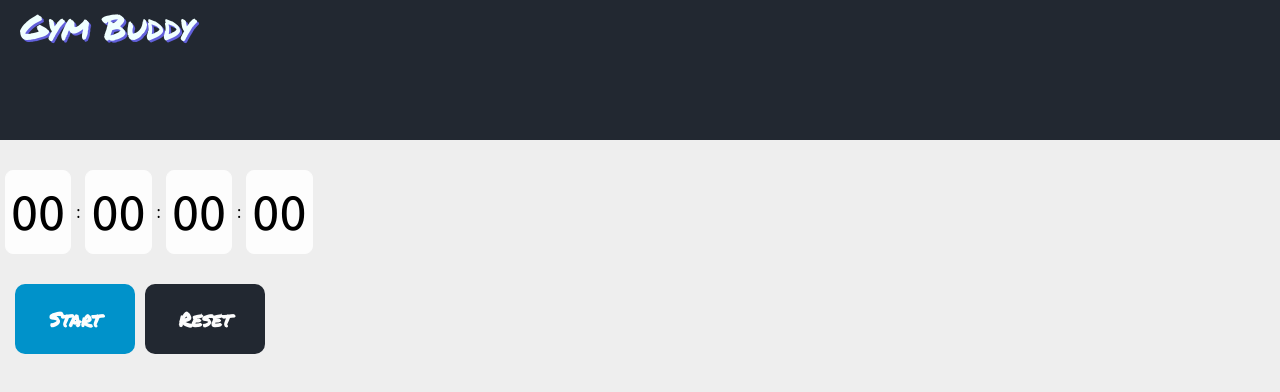
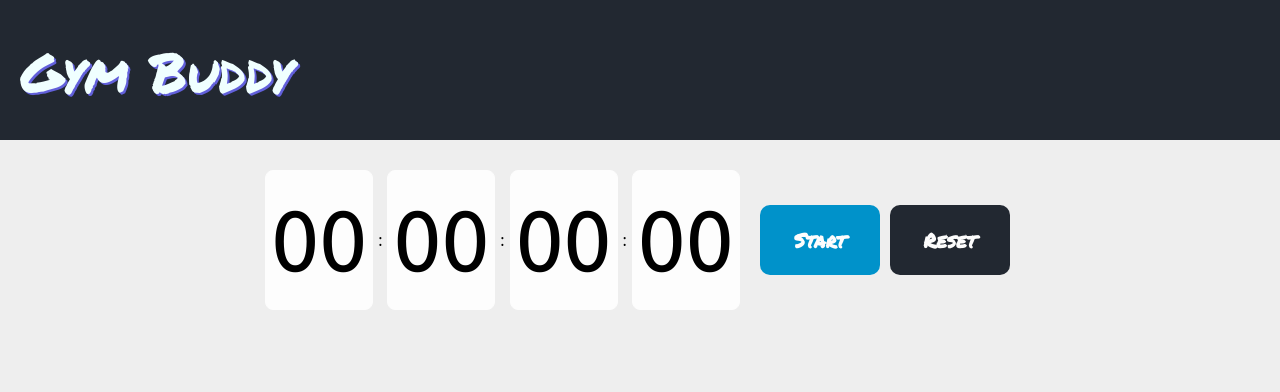
Before and after one commit to b-e-n-murray/react-gym-buddy-app, a React (Create React App) app: page /stopwatch in a window 1280 px wide. Shown: the top 392 px of the page. Built offline with nearby package versions, Linux system fonts and the light colour scheme; a web font is replaced by a local one.

Commit message:
fixed some css sizing

```diff
--- a/src/App.css
+++ b/src/App.css
@@ -3,6 +3,7 @@
 @tailwind base;
 @tailwind components;
 @tailwind utilities;
+
 :root {
   background: #eeeeee;
 }
@@ -50,9 +51,10 @@
   color: azure;
   display: flex;
   font-family: "Permanent Marker", cursive;
-  font-size: 35px;
-  width: 280px;
+  font-size: 55px;
+  width: 290px;
   margin-left: 20px;
+  margin-top: 30px;
   cursor: pointer;
   text-decoration: none;
   position: absolute;
@@ -200,6 +202,7 @@
 }
 
 .stopwatch-page {
+  display: flex;
   justify-content: center;
   align-items: center;
 }
@@ -216,7 +219,7 @@
   border: solid 1px #fdfdfd;
   border-radius: 8px;
   background: #fdfdfd;
-  font-size: xxx-large;
+  font-size: 85px;
   font-family: "Ubuntu", sans-serif;
   padding: 5px;
   margin-right: 5px;
```
